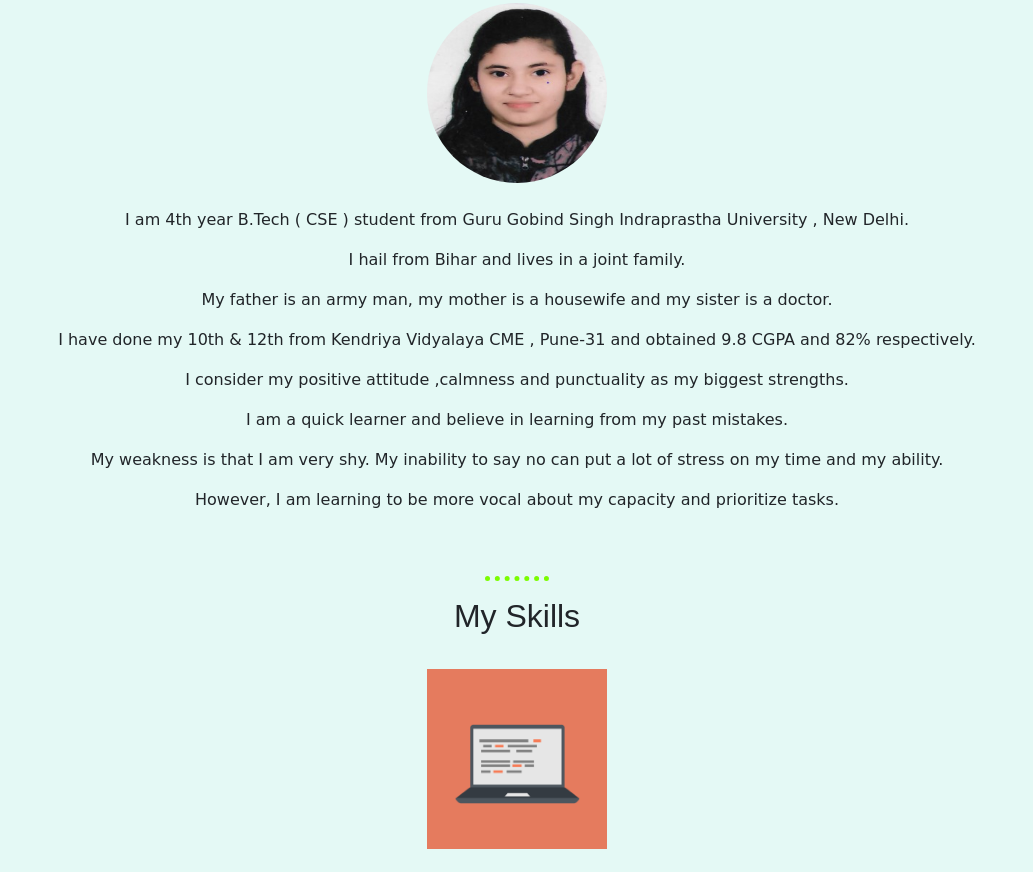
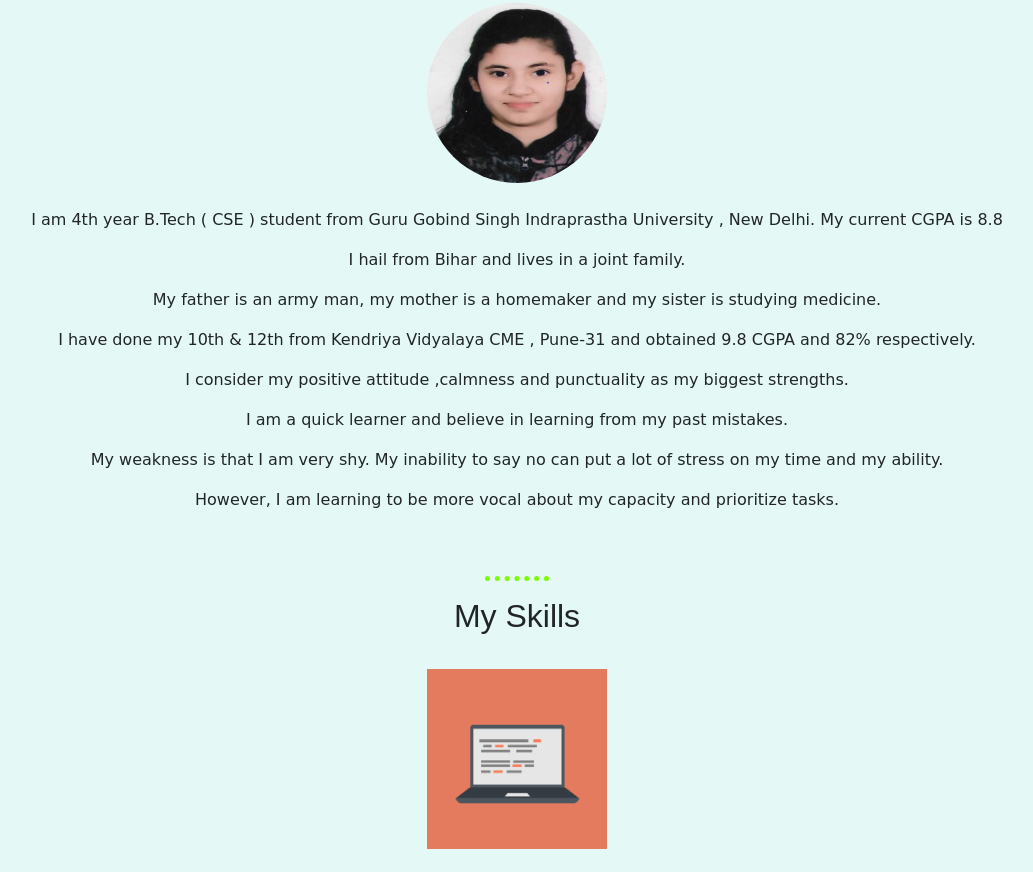
Before and after one commit to ssejal942/MyWebsite, a plain HTML site: page index.html in a window 1280 px wide. Shown: the part 798-1670 px from the top of the page, without its empty margins (123-1156 px from the left). Drawn offline with nearby package versions, Linux system fonts and the light colour scheme.

Commit message:
Update index.html

```diff
--- a/index.html
+++ b/index.html
@@ -27,9 +27,9 @@
         <div class="second" >
             <h2> About me</h2>
             <img id="my-img" src="Images/54.jpg" alt="my image">
-             <p> I am 4th year B.Tech ( CSE ) student from Guru Gobind Singh Indraprastha University , New Delhi.</p>
+             <p> I am 4th year B.Tech ( CSE ) student from Guru Gobind Singh Indraprastha University , New Delhi. My current CGPA is 8.8</p>
              <p> I hail from Bihar and lives in a joint family. </p>
-            <p> My father is an army man, my mother is a housewife and my sister is a doctor.</p>
+            <p> My father is an army man, my mother is a homemaker and my sister is studying medicine.</p>
             <p> I have done my 10th & 12th from Kendriya Vidyalaya CME , Pune-31 and obtained 9.8 CGPA and 82% respectively.</p>
             <p> I consider my positive attitude ,calmness and punctuality as my biggest strengths. </p>
             <p> I am a quick learner and believe in learning from my past mistakes. </p>
@@ -133,12 +133,11 @@
         </div>
         <div class="fourth">
             <h2> Get In Touch</h2>
-            <h3> If you also love coding</h3>
-            <p > Email:- ssejal942@gmail.com</p>
+            <p> Email:- ssejal942@gmail.com</p>
             <a  href="https://www.facebook.com/profile.php?id=100008595225619"> Facebook</a>
             <a  href="https://www.linkedin.com/in/sejal-singh-04b55b1b4"> Linkedln</a>
             <a  href="https://www.instagram.com/sejalparmar01"> Instagram </a>
-
+            <a  href="https://twitter.com/SejalSingh07"> Twitter </a>
          </div>
 
 
```
